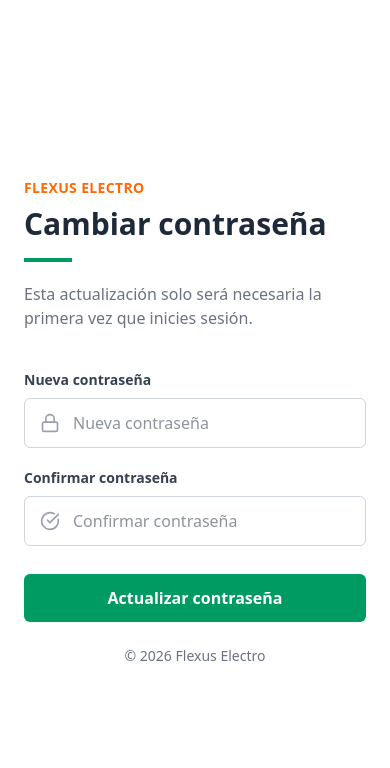
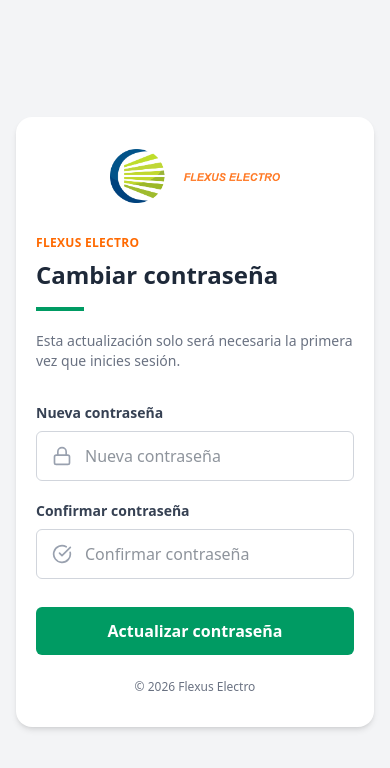
Before and after one commit to flexuselectromecanica01-netizen/rhquiosco, a Next.js app: page /update-password in a window 390 px wide. Shown: the top 768 px of the page. Built offline with nearby package versions, Linux system fonts and the light colour scheme.

Commit message:
Update-password responsivo

```diff
--- a/app/update-password/page.tsx
+++ b/app/update-password/page.tsx
@@ -63,30 +63,42 @@ export default function Updatepassword() {
   <main className="min-h-screen bg-[#1f252b]">
     <section className="min-h-screen w-full grid grid-cols-1 lg:grid-cols-2 bg-white">
       {/* FORMULARIO A LA IZQUIERDA */}
-      <div className="min-h-screen flex items-center justify-center px-6 py-12 sm:px-10 lg:px-20">
+      <div className="min-h-screen flex items-center justify-center bg-gray-100 px-4 py-8 sm:px-6 sm:py-10 lg:bg-white lg:px-20 lg:py-12">
         <form
           onSubmit={handleSubmit(onSubmit)}
-          className="w-full max-w-md"
+          className="w-full max-w-md rounded-2xl bg-white px-5 py-8 shadow-md sm:px-8 sm:py-10 lg:rounded-none lg:p-0 lg:shadow-none"
         >
-          <div className="mb-10">
-            <p className="text-sm font-bold text-orange-500 uppercase tracking-wide">
+          {/* LOGO SOLO EN MOBILE/TABLET */}
+          <div className="mb-8 flex justify-center lg:hidden">
+            <Image
+              src="/logo.png"
+              alt="Flexus Electro"
+              width={170}
+              height={55}
+              className="object-contain"
+              priority
+            />
+          </div>
+
+          <div className="mb-8 sm:mb-10">
+            <p className="text-xs font-bold text-orange-500 uppercase tracking-wide sm:text-sm">
               Flexus Electro
             </p>
 
-            <h1 className="text-3xl font-bold text-gray-800 mt-2">
+            <h1 className="mt-2 text-2xl font-bold text-gray-800 sm:text-3xl">
               Cambiar contraseña
             </h1>
 
-            <div className="w-12 h-1 bg-[#009b63] mt-4" />
+            <div className="mt-4 h-1 w-12 bg-[#009b63]" />
 
-            <p className="text-gray-500 mt-5">
+            <p className="mt-5 text-sm text-gray-500 sm:text-base">
               Esta actualización solo será necesaria la primera vez que
               inicies sesión.
             </p>
           </div>
 
           <div className="mb-5">
-            <label className="block text-sm font-semibold text-gray-700 mb-2">
+            <label className="mb-2 block text-sm font-semibold text-gray-700">
               Nueva contraseña
             </label>
 
@@ -110,8 +122,7 @@ export default function Updatepassword() {
                     message: "Debe incluir al menos una mayúscula y un número",
                   },
                 })}
-                className={`w-full border rounded-md pl-12 pr-4 py-3 outline-none transition
-                  ${
+                className={`w-full rounded-md border py-3 pl-12 pr-4 text-base outline-none transition ${
                   errors.password
                     ? "border-red-500 focus:ring-2 focus:ring-red-200"
                     : "border-gray-300 focus:border-[#009b63] focus:ring-2 focus:ring-green-100"
@@ -120,14 +131,14 @@ export default function Updatepassword() {
             </div>
 
             {errors.password?.message && (
-              <p className="text-red-500 text-sm mt-2">
+              <p className="mt-2 text-sm text-red-500">
                 {errors.password.message}
               </p>
             )}
           </div>
 
           <div className="mb-7">
-            <label className="block text-sm font-semibold text-gray-700 mb-2">
+            <label className="mb-2 block text-sm font-semibold text-gray-700">
               Confirmar contraseña
             </label>
 
@@ -145,8 +156,7 @@ export default function Updatepassword() {
                   validate: (value) =>
                     value === password || "Las contraseñas no coinciden",
                 })}
-                className={`w-full border rounded-md pl-12 pr-4 py-3 outline-none transition
-                  ${
+                className={`w-full rounded-md border py-3 pl-12 pr-4 text-base outline-none transition ${
                   errors.confirmPassword
                     ? "border-red-500 focus:ring-2 focus:ring-red-200"
                     : "border-gray-300 focus:border-[#009b63] focus:ring-2 focus:ring-green-100"
@@ -155,7 +165,7 @@ export default function Updatepassword() {
             </div>
 
             {errors.confirmPassword?.message && (
-              <p className="text-red-500 text-sm mt-2">
+              <p className="mt-2 text-sm text-red-500">
                 {errors.confirmPassword.message}
               </p>
             )}
@@ -164,12 +174,12 @@ export default function Updatepassword() {
           <button
             type="submit"
             disabled={isSubmitting}
-            className="w-full bg-[#009b63] text-white py-3 rounded-md font-bold hover:bg-[#008554] transition disabled:opacity-60 disabled:cursor-not-allowed"
+            className="w-full rounded-md bg-[#009b63] py-3 text-base font-bold text-white transition hover:bg-[#008554] active:scale-[0.99] disabled:cursor-not-allowed disabled:opacity-60"
           >
             {isSubmitting ? "Actualizando..." : "Actualizar contraseña"}
           </button>
 
-          <p className="text-center text-sm text-gray-500 mt-6">
+          <p className="mt-6 text-center text-xs text-gray-500 sm:text-sm">
             © {new Date().getFullYear()} Flexus Electro
           </p>
         </form>
@@ -182,8 +192,6 @@ export default function Updatepassword() {
         <div className="relative z-10 text-white max-w-md">
           <div className="mb-10">
             <div className="flex items-center gap-4">
-
-
               {/* Logo */}
               <div className="flex items-center">
                 <Image
```
Lines whose indentation alone changed are shown as unchanged.
